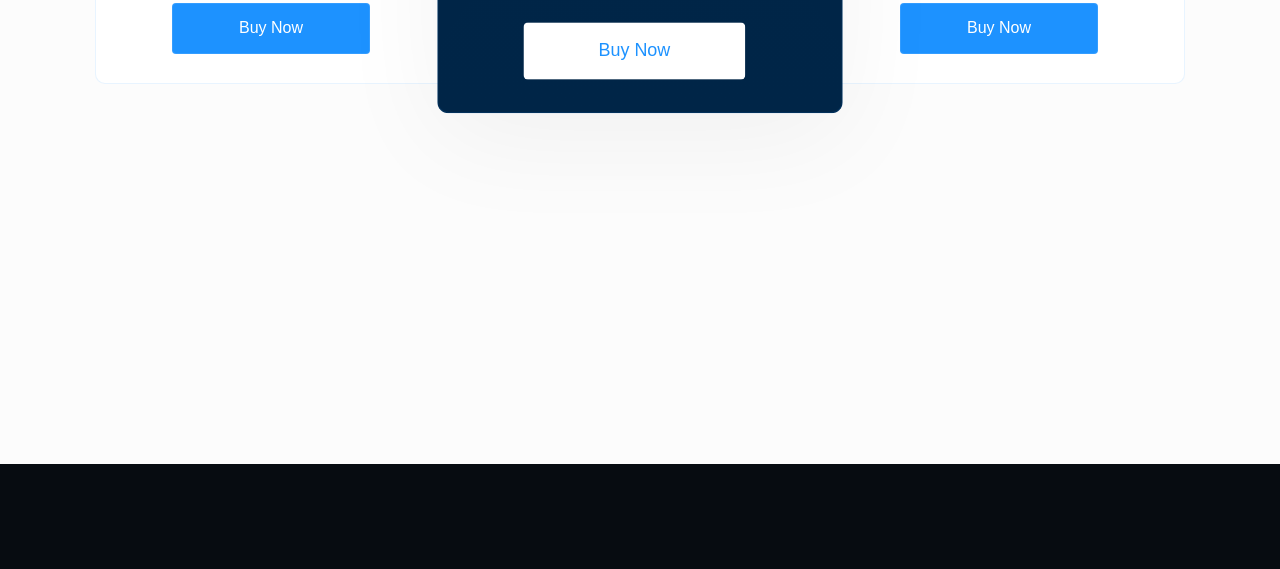
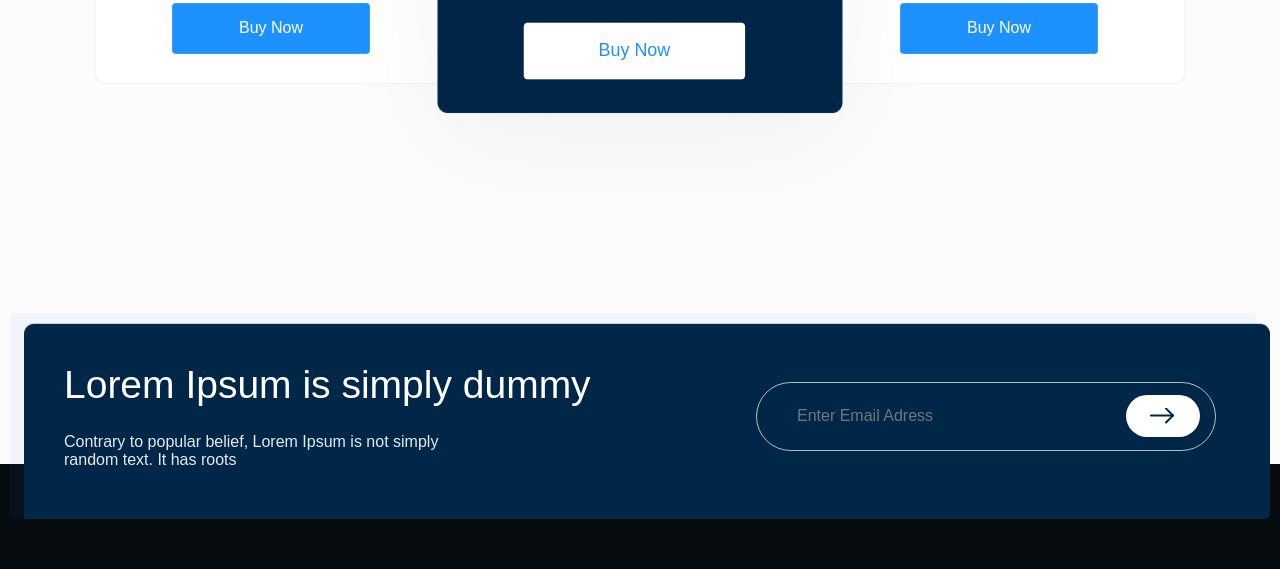
Before and after one commit to Gennod/Base, a website: page src/index.html in a window 1280 px wide. Shown: the part 4014-4583 px from the top of the page. Drawn offline with Linux system fonts and the light colour scheme; files whose address does not match are found by name.

Commit message:
add dummyblock

```diff
--- a/src/index.html
+++ b/src/index.html
@@ -519,6 +519,16 @@
   </main>
   <footer class="footer">
     <div class="container">
+      <div class="footer__dummy">
+        <div class="footer__dummy-about">
+          <div class="footer__dummy-title">Lorem Ipsum is simply dummy</div>
+          <div class="footer__dummy-text">Contrary to popular belief, Lorem Ipsum is not simply<br>random text. It has roots</div>
+        </div>
+        <div class="footer__dummy-contact">
+          <img class="footer__dummy-img" src="./icons/arrow-right-icon.svg" alt="arrow-right-icon">
+          <input class="footer__dummy-input" type="text" name="dummy-input" placeholder="Enter Email Adress">
+        </div>
+      </div>
       <div class="footer__wrapper">
         <div class="footer__left">
           <img src="./icons/logo.svg" alt="logo">
--- a/src/sass/base/_variables.scss
+++ b/src/sass/base/_variables.scss
@@ -9,6 +9,7 @@ $text-color-op05: rgba(1, 7, 13, 0.05);
 $color-mainbg: #FCFCFC;
 $color-footer: #070C11;
 $color-white: #fff;
+$color-white-op9: rgba(255, 255, 255, 0.9);
 $color-white-op7: rgba(255, 255, 255, 0.7);
 $color-white-op6: rgba(255, 255, 255, 0.6);
 $color-white-op5: rgba(255, 255, 255, 0.5);
--- a/src/sass/blocks/_footer.scss
+++ b/src/sass/blocks/_footer.scss
@@ -3,6 +3,7 @@
   background-color: $color-footer;
   padding: 126px 0;
   color: $color-white;
+  position: relative;
   &__wrapper {
     @include dflex-jcsb;
   }
@@ -42,4 +43,54 @@
     background: none;
     @include dflex-center;
   }
+  &__dummy {
+    position: absolute;
+    top: -40%;
+    left: 50%;
+    transform: translateX(-50%);
+    width: 1260px;
+    height: 206px;
+    background: url("../img/dummy-bg.png") center center/cover no-repeat;
+    border-radius: 5px;
+    padding: 54px;
+    color: $color-white;
+    @include dflex-jcsb-aic;
+    &-title {
+      font-size: 39px;
+      margin-bottom: 25px;
+    }
+    &-text {
+      color: $color-white-op9;
+    }
+    &-contact {
+      position: relative;
+      cursor: pointer;
+    }
+    &-img {
+      position: absolute;
+      right: 42px;
+      top: 50%;
+      transform: translateY(-50%);
+      z-index: 1;
+    }
+    &-contact::after {
+      @include pseudo();
+      right: 16px;
+      top: 50%;
+      transform: translateY(-50%);
+      width: 74px;
+      height: 42px;
+      background: $color-white;
+      border-radius: 50px;
+    }
+    &-input {
+      color: $color-white;
+      width: 460px;
+      padding: 24px 40px;
+      border-radius: 50px;
+      background: none;
+      border: 1px solid $color-white-op7;
+    }
+
+  }
 }
```
Also changed, not shown: src/css/style.min.css, src/icons/arrow-right-icon.svg (added), src/img/dummy-bg.png (added).
